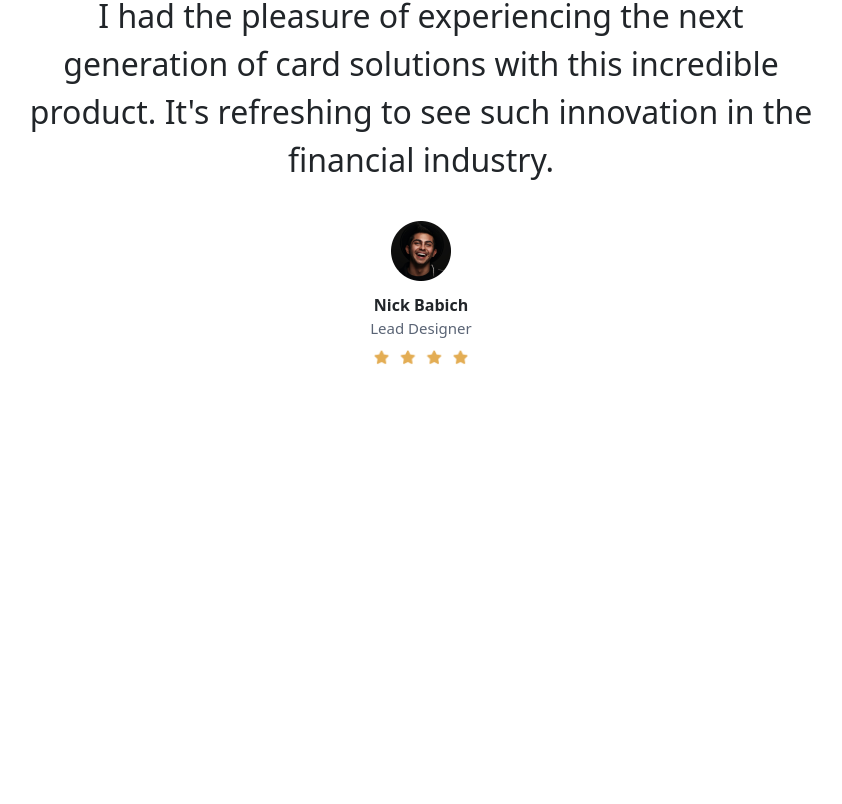
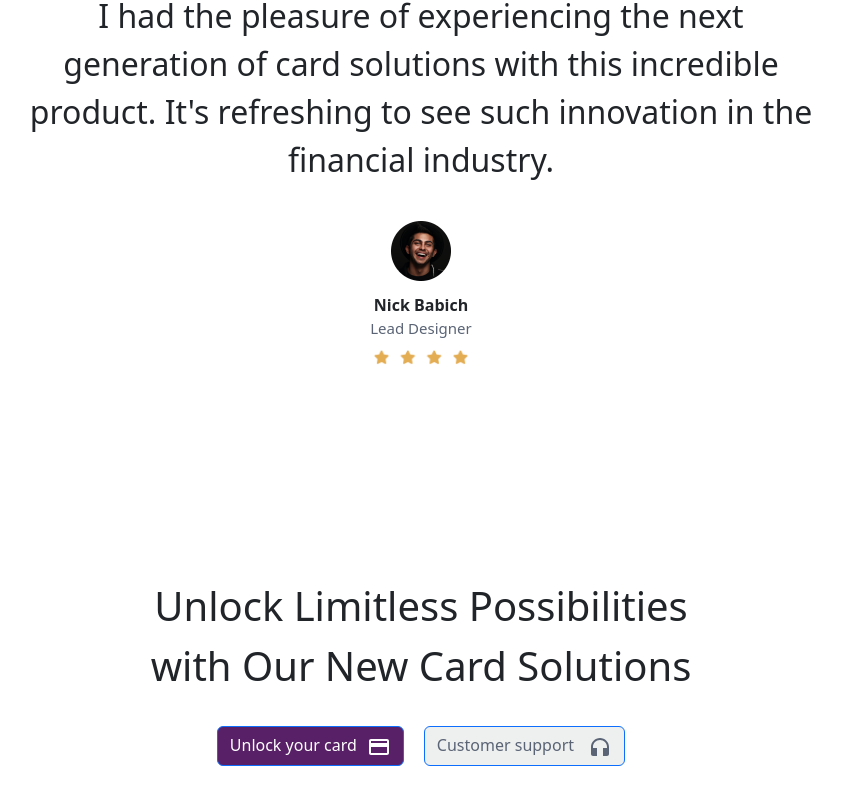
Before and after one commit to SaeedSoheili/Mode-UI-Landing-Page, a React (Create React App) app: page / in a window 1280 px wide. Shown: the part 3036-3840 px from the top of the page, without its empty margins (219-1061 px from the left). Before the commit the page ends 3530 px from the top, so only its background shows below. Built offline with nearby package versions, Linux system fonts and the light colour scheme.

Commit message:
finish part 7

```diff
--- a/src/components/body/Body.js
+++ b/src/components/body/Body.js
@@ -5,6 +5,7 @@ import Body3 from "./Body3";
 import Body4 from "./Body4";
 import Body5 from "./Body5";
 import Body6 from "./Body6";
+import Body7 from "./Body7";
 
 export default function Body() {
   return (
@@ -15,6 +16,7 @@ export default function Body() {
       <Body4 />
       <Body5 />
       <Body6 />
+      <Body7 />
     </>
   );
 }
--- a/src/components/body/Body7.css
+++ b/src/components/body/Body7.css
@@ -0,0 +1,38 @@
+.row-main-body7 {
+  height: 364px;
+  align-items: center;
+}
+
+.title-body7 {
+  font-size: 40px;
+  text-align: center;
+  max-width: 600px;
+  margin: 0 auto;
+}
+
+.button1-body7 {
+  background-color: #582066;
+  margin: 10px;
+}
+
+.icon1-body7 {
+  margin-left: 10px;
+}
+
+.button2-body7 {
+  background-color: #eeefef;
+  color: #5a6475;
+  margin: 10px;
+}
+
+.icon2-body7 {
+  margin-left: 10px;
+  color: #5a6475;
+}
+
+.main-div-body7 {
+  display: flex;
+  align-items: center;
+  justify-content: center;
+  margin-top: 20px;
+}
--- a/src/components/body/Body7.js
+++ b/src/components/body/Body7.js
@@ -1,6 +1,27 @@
 import React from "react";
 import "./Body7.css";
+import { Col, Row } from "react-bootstrap";
+import { Button } from "react-bootstrap";
+import CreditCardIcon from "@mui/icons-material/CreditCard";
+import HeadphonesIcon from "@mui/icons-material/Headphones";
 
 export default function Body7() {
-  return <div>Body7</div>;
+  return (
+    <Row className="row-main-body7">
+      <Col>
+        <p className="title-body7">
+          Unlock Limitless Possibilities with Our New Card Solutions
+        </p>
+        <div className="main-div-body7">
+          <Button className="button1-body7">
+            Unlock your card
+            <CreditCardIcon className="icon1-body7" />
+          </Button>
+          <Button className="button2-body7">
+            Customer support <HeadphonesIcon className="icon2-body7" />
+          </Button>
+        </div>
+      </Col>
+    </Row>
+  );
 }
```
